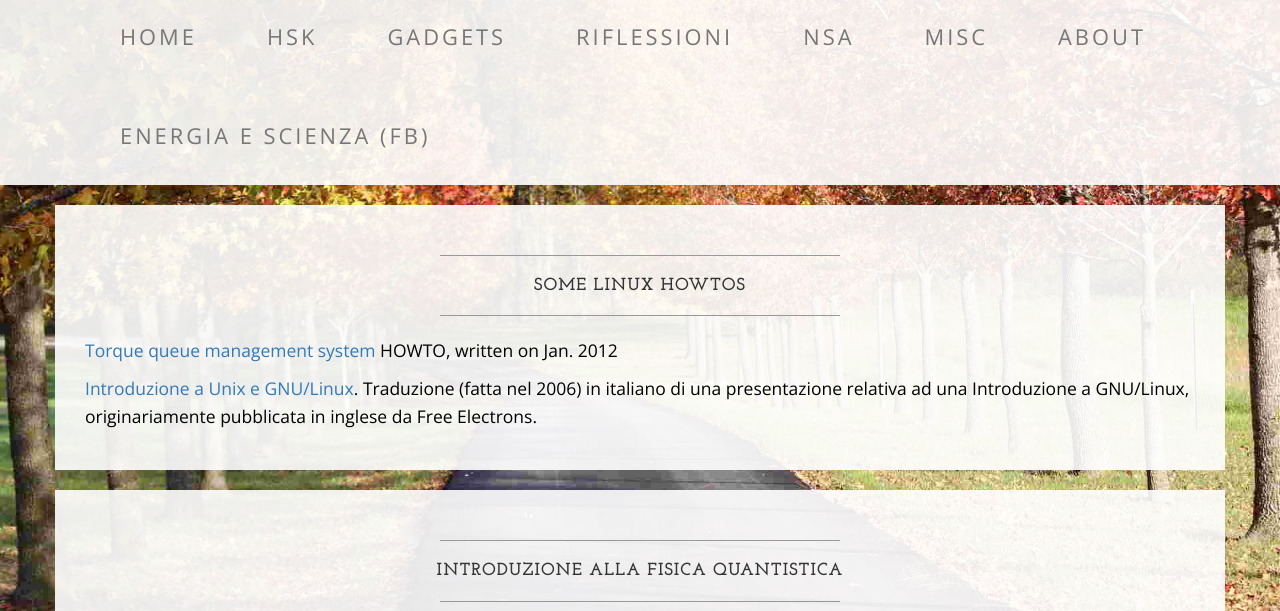
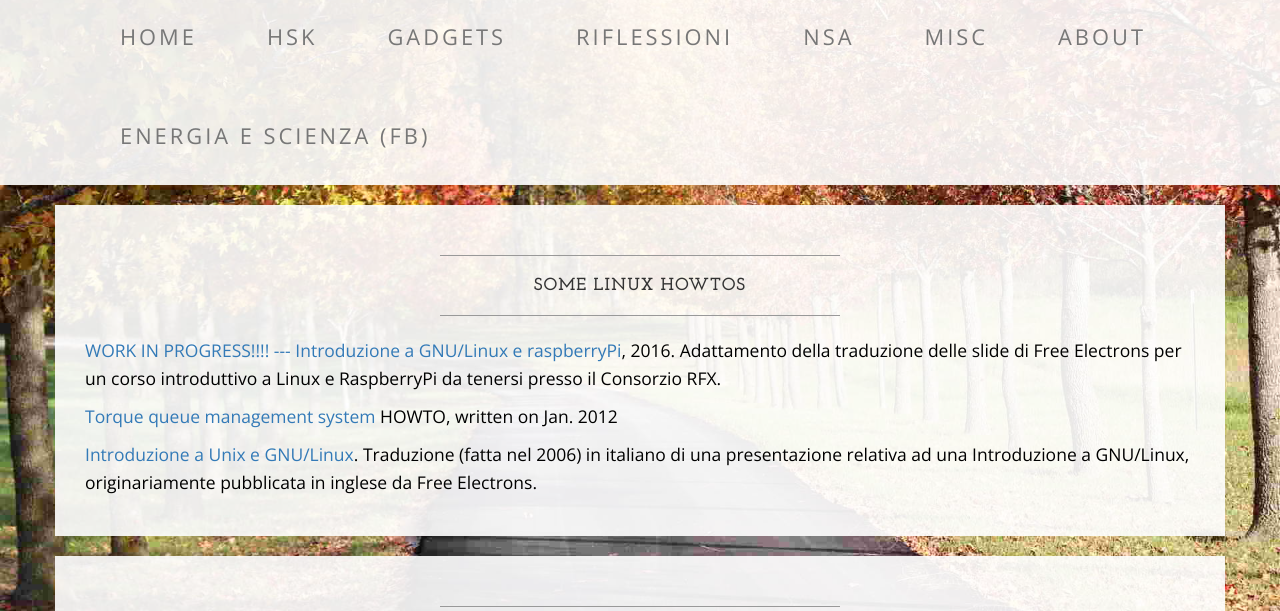
Before and after one commit to giammy/giammy.github.io, a plain HTML site: page misc.html in a window 1280 px wide. Shown: the part 189-800 px from the top of the page. Drawn offline with nearby package versions, Linux system fonts and the light colour scheme.

Commit message:
slide del corso Linux e RaspberryPi

```diff
--- a/misc.html
+++ b/misc.html
@@ -99,6 +99,15 @@
                         <strong>Some Linux HOWTOs</strong>
                     </h2>
                     <hr>
+
+
+<p>
+<a href="files/IntroduzioneALinuxERaspberryPi2016.pdf">WORK IN PROGRESS!!!! --- Introduzione a
+GNU/Linux e raspberryPi</a>, 2016.  Adattamento della traduzione delle slide di Free Electrons
+per un corso introduttivo a Linux e RaspberryPi da tenersi presso il Consorzio RFX.
+</p>
+
+
 
 
 <p>
```
